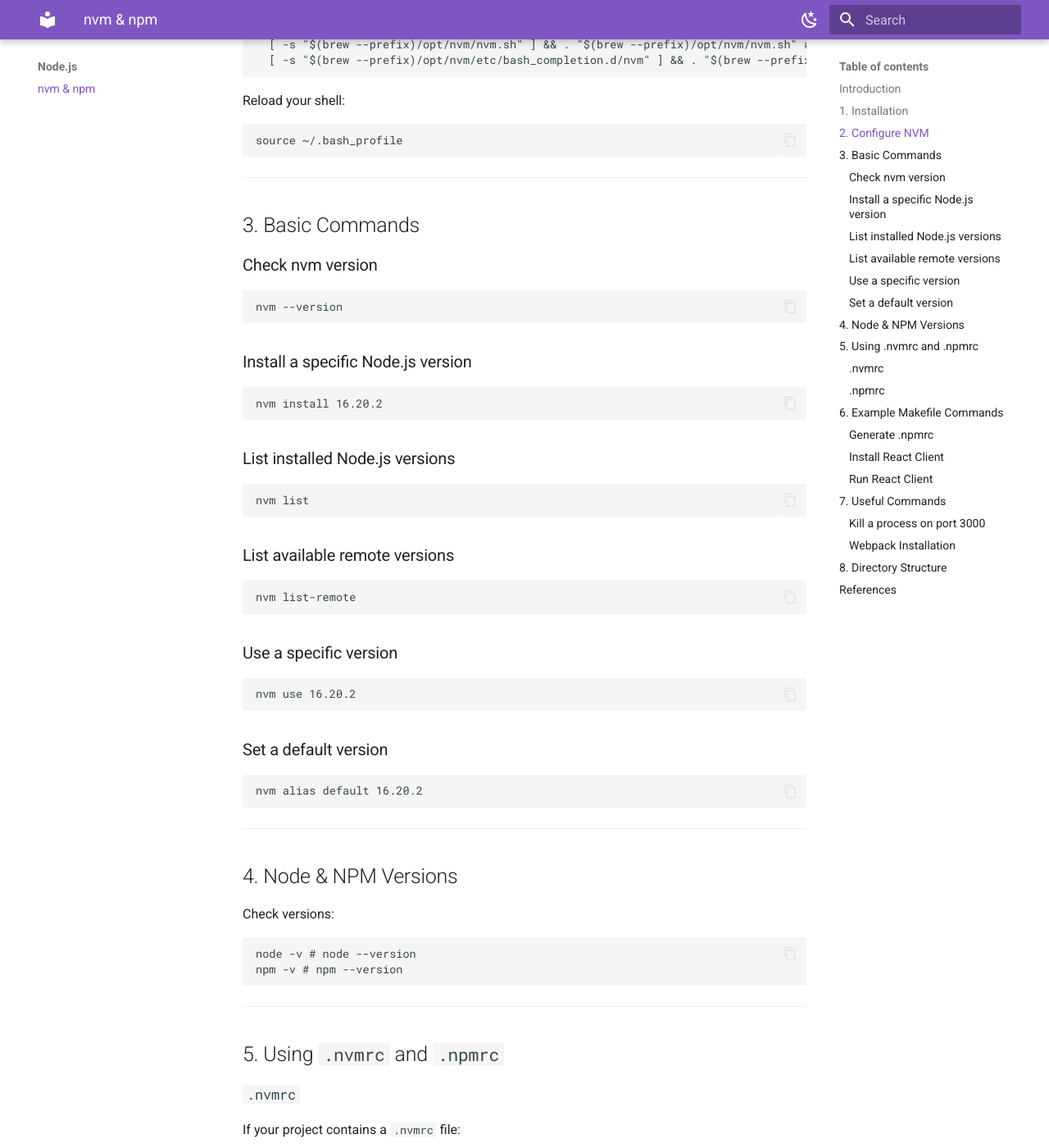
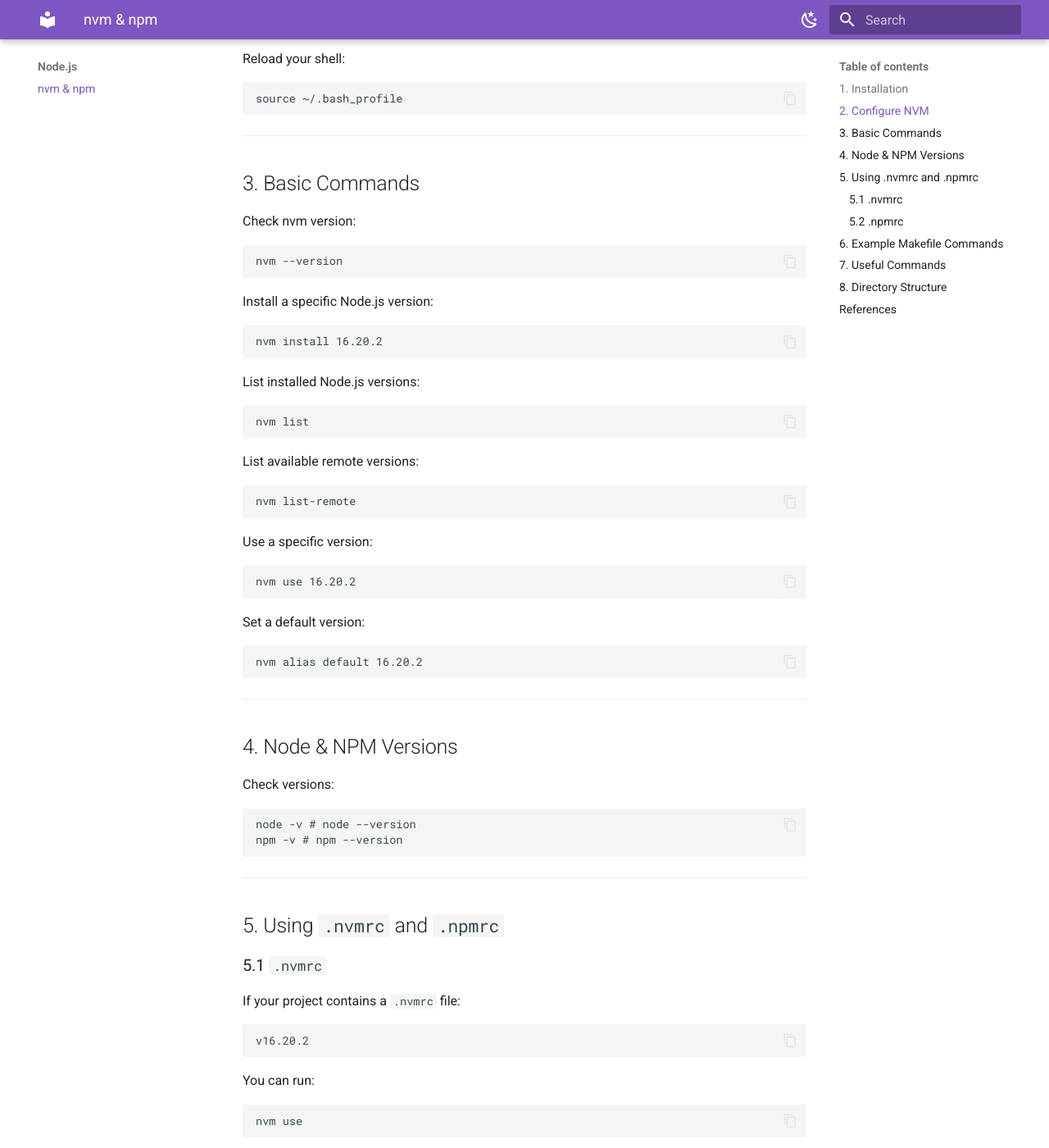
Before and after one commit to ozlmulg/my-dev-notes, an MkDocs documentation site: the page built from docs/nodejs/nvm-npm.md, in a window 1280 px wide and 1400 px high, scrolled down 772 px. Shown: the whole window at 82% size. Built offline with MkDocs 1.6.1 and Material for MkDocs 9.7.7, drawn with Linux system fonts in a browser that asks for light colours; some of the changed text lies outside the part shown.

Commit message:
Add comment

````diff
--- a/docs/nodejs/nvm-npm.md
+++ b/docs/nodejs/nvm-npm.md
@@ -1,6 +1,4 @@
-# nvm & npm Setup and Usage Guide
-
-## Introduction
+# nvm & npm - Node Version & Package Manager
 
 **nvm** (Node Version Manager) allows you to install and switch between multiple Node.js versions easily.
 **npm** (Node Package Manager) is used to manage JavaScript packages for Node.js.
@@ -42,37 +40,37 @@ source ~/.bash_profile
 
 ## 3. Basic Commands
 
-### Check nvm version
+Check nvm version:
 
 ```bash
 nvm --version
 ```
 
-### Install a specific Node.js version
+Install a specific Node.js version:
 
 ```bash
 nvm install 16.20.2
 ```
 
-### List installed Node.js versions
+List installed Node.js versions:
 
 ```bash
 nvm list
 ```
 
-### List available remote versions
+List available remote versions:
 
 ```bash
 nvm list-remote
 ```
 
-### Use a specific version
+Use a specific version:
 
 ```bash
 nvm use 16.20.2
 ```
 
-### Set a default version
+Set a default version:
 
 ```bash
 nvm alias default 16.20.2
@@ -93,7 +91,7 @@ npm -v # npm --version
 
 ## 5. Using `.nvmrc` and `.npmrc`
 
-### `.nvmrc`
+### 5.1 `.nvmrc`
 
 If your project contains a `.nvmrc` file:
 
@@ -109,7 +107,9 @@ nvm use
 
 to automatically switch to that version.
 
-### `.npmrc`
+### 5.2 `.npmrc`
+
+`.npmrc` is a configuration file that customizes npm behavior, such as registry URLs and authentication tokens.
 
 Example `.npmrc` for private GitHub packages:
 
@@ -122,14 +122,14 @@ Example `.npmrc` for private GitHub packages:
 
 ## 6. Example Makefile Commands
 
-### Generate `.npmrc`
+Generate `.npmrc`:
 
 ```make
 init-npmrc: ## Generate npmrc file to access @yourorg npm packages
 	echo -e "@yourorg:registry=https://npm.pkg.github.com\n//npm.pkg.github.com/:_authToken=${GITHUB_TOKEN}" >${MAIN_POM_FOLDER}/app/test-react-client/.npmrc
 ```
 
-### Install React Client
+Install React Client:
 
 ```make
 react-install: ## Install react client
@@ -140,7 +140,7 @@ react-install: ## Install react client
 	bash -i -c "nvm use && npm install"
 ```
 
-### Run React Client
+Run React Client:
 
 ```make
 react-run: ## Run react client
@@ -153,14 +153,14 @@ react-run: ## Run react client
 
 ## 7. Useful Commands
 
-### Kill a process on port 3000
+Kill a process on port 3000:
 
 ```bash
 lsof -i tcp:3000
 kill -9 <PID>
 ```
 
-### Webpack Installation
+Webpack Installation:
 
 ```bash
 npm install --save-dev webpack@4
````
